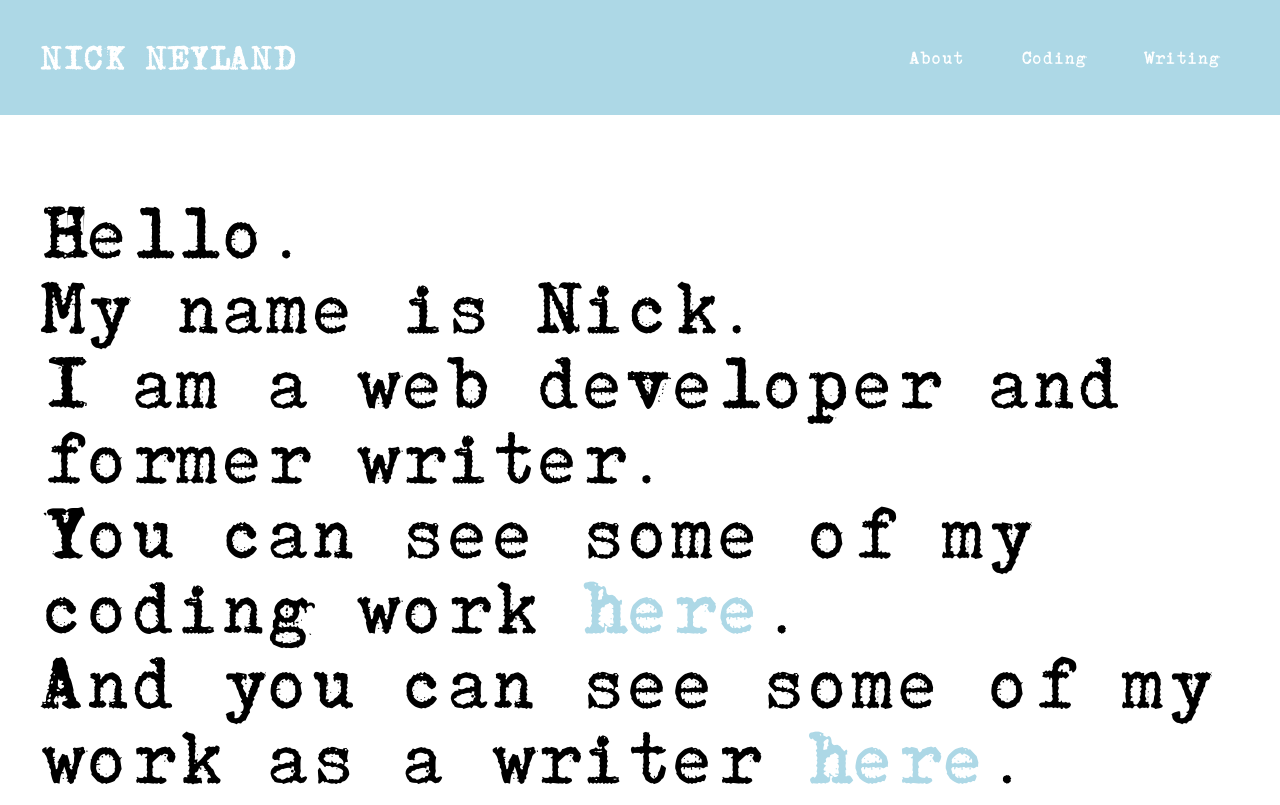
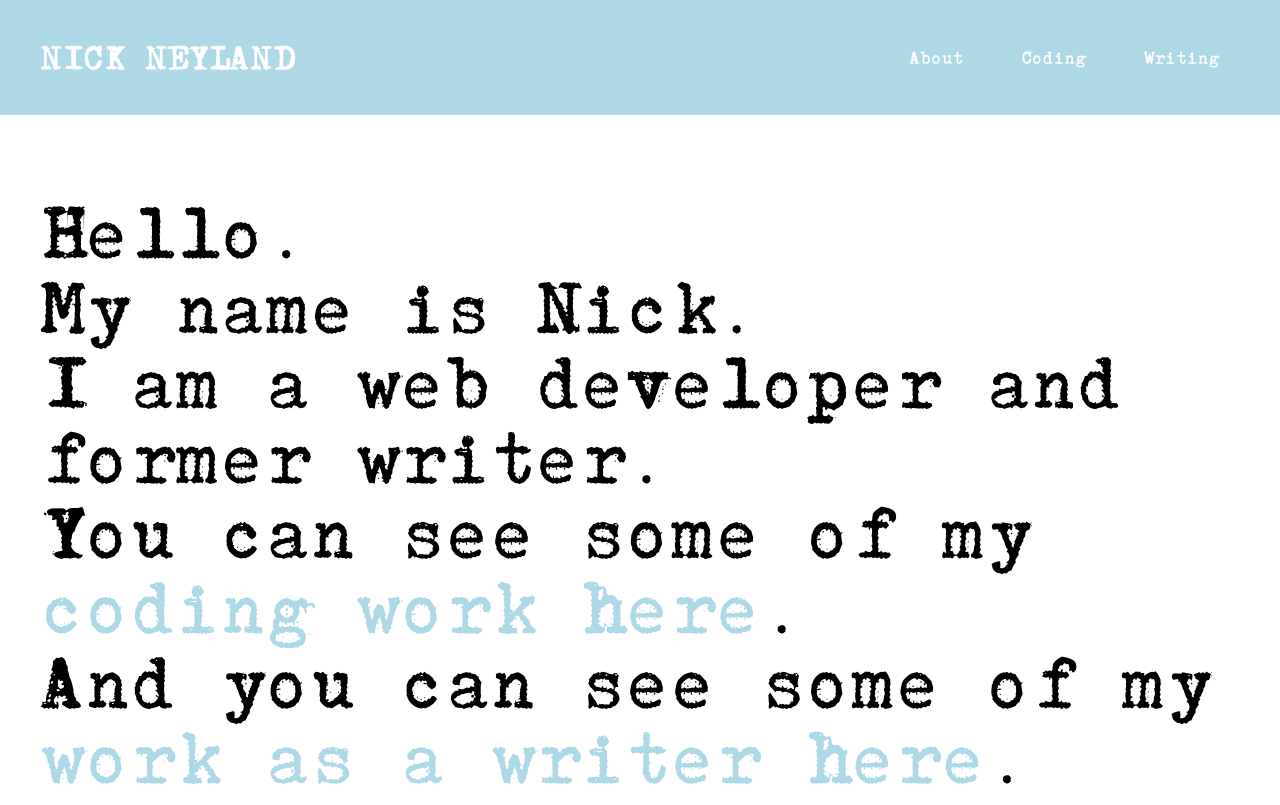
Before and after one commit to nickneyland/new-website, a Gatsby site: page / in a window 1280 px wide. Shown: the top 805 px of the page. Built offline with nearby package versions, Linux system fonts and the light colour scheme; Gatsby itself is replaced by a stand-in of ours.

Commit message:
seo friendly links changed on homepage

```diff
--- a/src/pages/index.js
+++ b/src/pages/index.js
@@ -12,8 +12,8 @@ export default () => (
             <h1>Hello.
            	<span>My name is Nick.</span>
             <span>I am a web developer and former writer.</span>
-            <span>You can see some of my coding work <ListLink to="/coding">here</ListLink>.</span>
-            <span>And you can see some of my work as a writer <ListLink to="/writing">here</ListLink>.</span></h1></div>
+            <span>You can see some of my <ListLink to="/coding">coding work here</ListLink>.</span>
+            <span>And you can see some of my <ListLink to="/writing">work as a writer here</ListLink>.</span></h1></div>
         </div>
     </Layout>
 )
```
